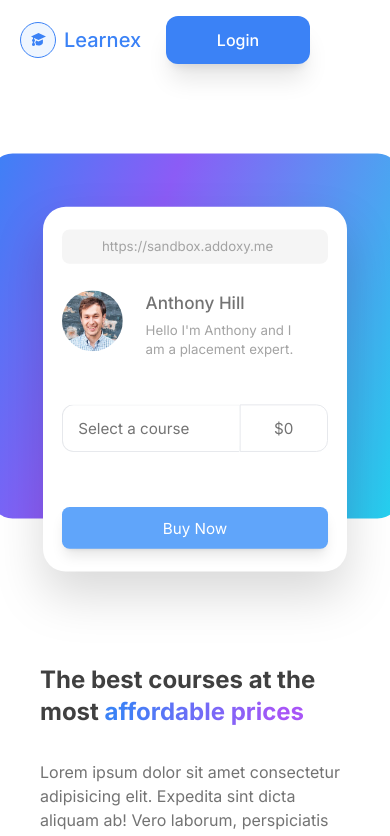
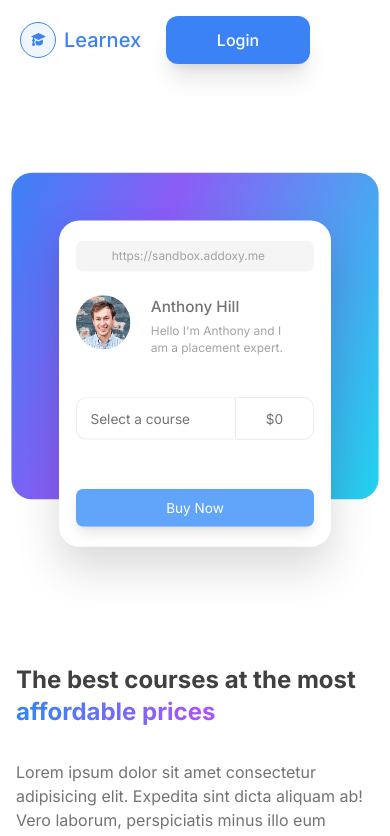
Before and after one commit to addoxy/sandbox, a Next.js app: page / in a window 390 px wide. Shown: the top 836 px of the page. Built offline with nearby package versions, Linux system fonts and the light colour scheme; some icons are missing; what tailwindcss-debug-screens would draw is missing.

Commit message:
Improve responsiveness of hero section

```diff
--- a/src/app/layout.tsx
+++ b/src/app/layout.tsx
@@ -19,7 +19,7 @@ export default function RootLayout({
     <html lang="en">
       <body className={`${inter.className} debug-screens`}>
         <Navbar />
-        <div className="px-10 sm:px-20 xl:px-32">
+        <div className="px-4 sm:px-20 xl:px-32">
           <div className="h-20 lg:h-36"></div>
           {children}
         </div>
--- a/src/components/Cards/CourseCard.tsx
+++ b/src/components/Cards/CourseCard.tsx
@@ -7,7 +7,7 @@ import SelectMenu from "./SelectMenu";
 const CourseCard = () => {
   return (
     <>
-      <div className="card-gradient-1 flex h-96 w-108 scale-[0.95] justify-center rounded-3xl bg-black xl:scale-[1]">
+      <div className="card-gradient-1 flex h-96 w-108 scale-[0.85] justify-center rounded-3xl bg-black sm:scale-[0.95] xl:scale-[1]">
         <div className="relative top-14 flex h-96 w-80 flex-col items-center rounded-3xl bg-white px-6 py-6 drop-shadow-2xl">
           <div className="flex h-full flex-col justify-between">
             <div>
```
